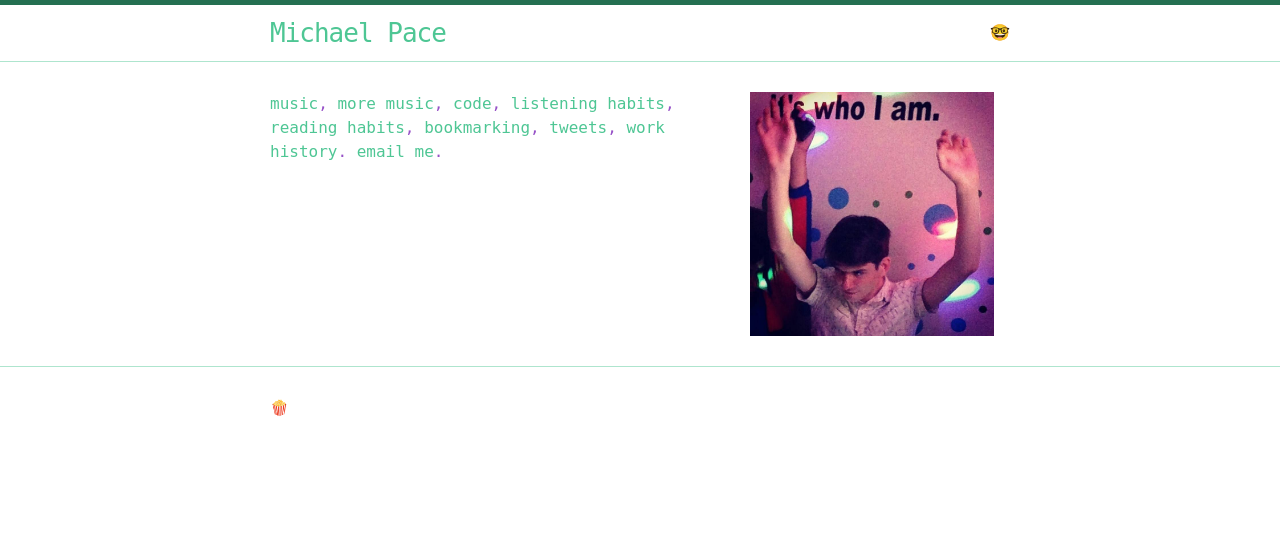
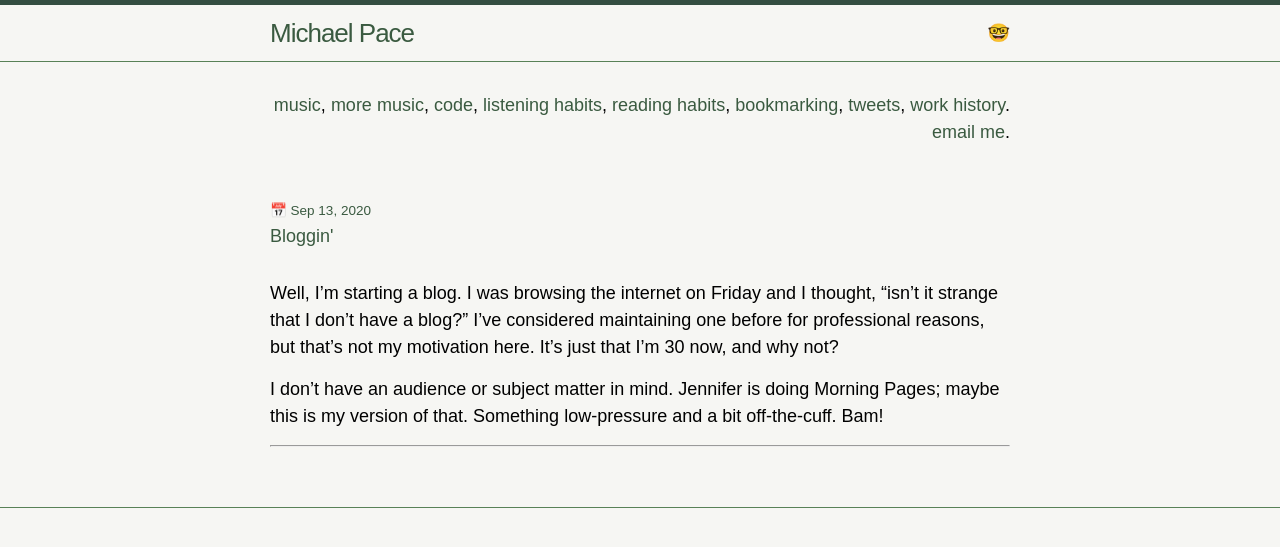
Before and after one commit to michaelpace/personal_website, a Jekyll site: the page built from _pages/index.html, in a window 1280 px wide. Shown: the top 547 px of the page. Built offline with Jekyll 4.4.1, drawn with Linux system fonts in a browser that asks for light colours.

Commit message:
bloggin'

```diff
--- a/_config.yml
+++ b/_config.yml
@@ -8,7 +8,6 @@
 # Site settings
 title: Michael Pace
 description: > # this means to ignore newlines until "baseurl:"
-  🍿
 baseurl: "" # the subpath of your site, e.g. /blog
 url: "http://michaelpaces.com" # the base hostname & protocol for your site
 include: ['_pages']
--- a/_pages/index.html
+++ b/_pages/index.html
@@ -5,9 +5,7 @@ permalink: /
 
 <div class="home">
 
-  <img class="index-image right" src="/images/it-me.jpg" />
-
-  <p><a href="https://soundcloud.com/onionslice">music</a>, <a href="https://soundcloud.com/agent-a-1">more music</a>, <a href="https://github.com/michaelpace">code</a>, <a href="http://www.last.fm/user/mspasta/">listening habits</a>, <a href="https://www.goodreads.com/user/show/44054775-mchl-pc">reading habits</a>, <a href="https://www.are.na/mchl-pc/channels">bookmarking</a>, <a href="https://twitter.com/incrediblepasta/">tweets</a>, <a href="http://linkedin.com/in/michaelstuartpace">work history</a>. <a href="mailto:mpace1027@gmail.com">email me</a>.</p>
+  <p class="links"><a href="https://soundcloud.com/onionslice">music</a>, <a href="https://soundcloud.com/agent-a-1">more music</a>, <a href="https://github.com/michaelpace">code</a>, <a href="http://www.last.fm/user/mspasta/">listening habits</a>, <a href="https://www.goodreads.com/user/show/44054775-mchl-pc">reading habits</a>, <a href="https://www.are.na/mchl-pc/channels">bookmarking</a>, <a href="https://twitter.com/incrediblepasta/">tweets</a>, <a href="http://linkedin.com/in/michaelstuartpace">work history</a>. <a href="mailto:mpace1027@gmail.com">email me</a>.</p>
 
   <ul class="post-list">
     {% for post in site.posts %}
@@ -34,4 +32,6 @@ permalink: /
     {% endfor %}
   </ul>
 
+  <!--<img class="index-image right" src="/images/it-me.jpg" />-->
+
 </div>
--- /dev/null
+++ b/_posts/2020-09-13-bloggin.md
@@ -0,0 +1,9 @@
+---
+layout: post
+title:  "Bloggin'"
+date:   2020-09-13 09:30:00 -0500
+---
+
+Well, I'm starting a blog. I was browsing the internet on Friday and I thought, "isn't it strange that I don't have a blog?" I've considered maintaining one before for professional reasons, but that's not my motivation here. It's just that I'm 30 now, and why not?
+
+I don't have an audience or subject matter in mind. Jennifer is doing Morning Pages; maybe this is my version of that. Something low-pressure and a bit off-the-cuff. Bam!
--- a/_sass/_layout.scss
+++ b/_sass/_layout.scss
@@ -33,11 +33,8 @@
     font-size: 40px;
 }
 
-.index-image {
-    max-width: 33%;
-    margin: 0 16px;
-    display: block;
-    float: right;
+.links {
+    text-align: right;
 }
 
 /**
@@ -149,6 +146,7 @@
 }
 
 .post-list {
+    margin-top: 50px;
     margin-left: 0;
     list-style: none;
 
--- a/css/main.scss
+++ b/css/main.scss
@@ -5,19 +5,19 @@
 
 
 
-$base-font-family: "monospace", monospace;
-$base-font-size:   16px;
+$base-font-family: Arial, Helvetica, sans-serif;
+$base-font-size:   18px;
 $base-font-weight: 400;
 $small-font-size:  $base-font-size * 0.75;
 $base-line-height: 1.5;
 
 $spacing-unit:     30px;
 
-$text-color:       #9651C7;
-$background-color: #ffffff;
-$brand-color:      #4ec694;
-$brand-color-light: lighten($brand-color, 25%);
-$brand-color-dark:  darken($brand-color, 25%);
+$text-color:       #000000;
+$background-color: #F6F6F3;
+$brand-color:      #3a5a40;
+$brand-color-light: #588157;
+$brand-color-dark:  #344e41;
 
 // Width of the content area
 $content-width:    800px;
```
